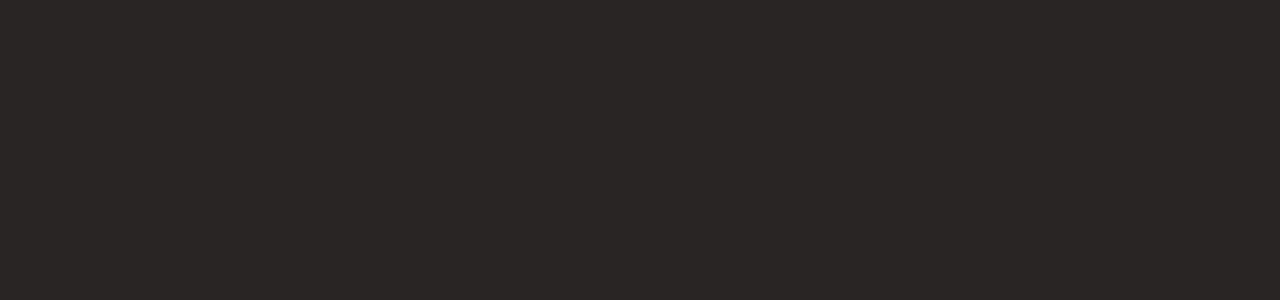
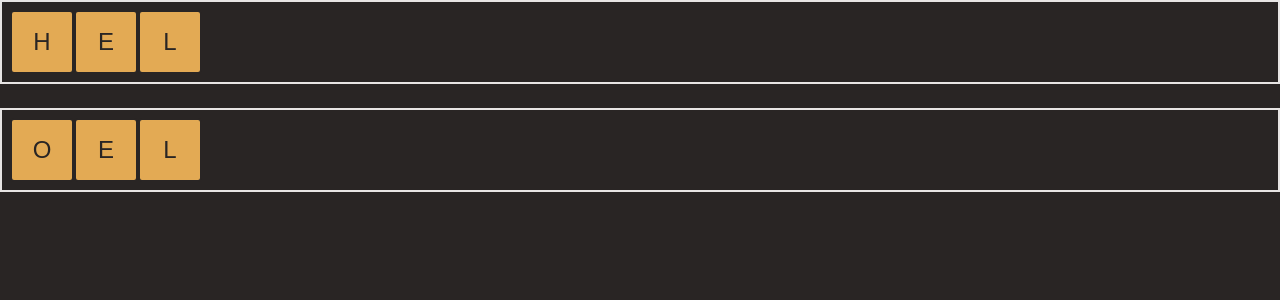
Before and after one commit to AlexMassenzio/wordchain, a SvelteKit app: page /play in a window 1280 px wide. Shown: the top 300 px of the page. Built offline with nearby package versions, Linux system fonts and the light colour scheme; a web font is replaced by a local one.

Commit message:
added basic moving of letters on the board

```diff
--- a/package.json
+++ b/package.json
@@ -33,6 +33,7 @@
 		"prettier-plugin-svelte": "^2.7.0",
 		"svelte": "^3.44.0",
 		"svelte-check": "^2.7.1",
+		"svelte-dnd-action": "^0.9.22",
 		"svelte-preprocess": "^4.10.7",
 		"tailwindcss": "^3.2.2",
 		"tslib": "^2.3.1",
--- a/src/lib/components/Letter.svelte
+++ b/src/lib/components/Letter.svelte
@@ -2,4 +2,10 @@
 	export let value: string = '';
 </script>
 
-<div data-testid="value-container">{value}</div>
+<button
+	data-testid="value-container"
+	class="flex border-2 rounded w-16 h-16 items-center justify-center text-2xl bg-tile text-bg select-none"
+	on:click
+>
+	{value.toUpperCase()}
+</button>
--- a/src/routes/play/+page.svelte
+++ b/src/routes/play/+page.svelte
@@ -1,19 +1,52 @@
 <script lang="ts">
 	import Letter from '$lib/components/Letter.svelte';
+
+	let playedLetters = ['h', 'e', 'l'];
+	let unplayedLetters = ['o', 'e', 'l'];
+
+	const moveLetter = (toPlayed: boolean, index: number) => {
+		let letter: any;
+		if (index < 0) {
+			console.log('nope');
+			return;
+		}
+
+		if (toPlayed && unplayedLetters.length > 0) {
+			letter = unplayedLetters[index];
+			playedLetters = [...playedLetters, letter];
+			unplayedLetters.splice(index, 1);
+			unplayedLetters = unplayedLetters;
+		} else if (!toPlayed && playedLetters.length > 0) {
+			letter = playedLetters[index];
+			unplayedLetters = [...unplayedLetters, letter];
+			playedLetters.splice(index, 1);
+			playedLetters = playedLetters;
+		}
+	};
+
+	function handleKeydown(event: any) {
+		if (event.key == 'Backspace') {
+			moveLetter(false, playedLetters.length - 1);
+		} else if (event.keyCode >= 65 && event.keyCode <= 90) {
+			let unplayedLetterIndex: number = unplayedLetters.findIndex((letter) => letter == event.key);
+			console.log(unplayedLetterIndex);
+			moveLetter(true, unplayedLetterIndex);
+		}
+	}
 </script>
 
-<div>
-	<Letter />
-	<Letter />
-	<Letter />
-	<Letter />
-	<Letter />
+<svelte:window on:keydown={handleKeydown} />
+
+<div class="flex border-2 p-2">
+	{#each playedLetters as letter, index}
+		<Letter value={letter} on:click={() => moveLetter(false, index)} />
+	{/each}
 </div>
 
-<div>
-	<Letter />
-	<Letter />
-	<Letter />
-	<Letter />
-	<Letter />
+<br />
+
+<div class="flex border-2 p-2">
+	{#each unplayedLetters as letter, index}
+		<Letter value={letter} on:click={() => moveLetter(true, index)} />
+	{/each}
 </div>
--- a/tailwind.config.cjs
+++ b/tailwind.config.cjs
@@ -12,6 +12,7 @@
 			primary: colors.amber,
 			text: '#e7e5e4',
 			bg: '#292524',
+			tile: '#e3aa54',
 			stone: colors.stone
 		},
 		extend: {}
```
Also changed, not shown: 2 other files (tests, documents, lock files or other folders).
